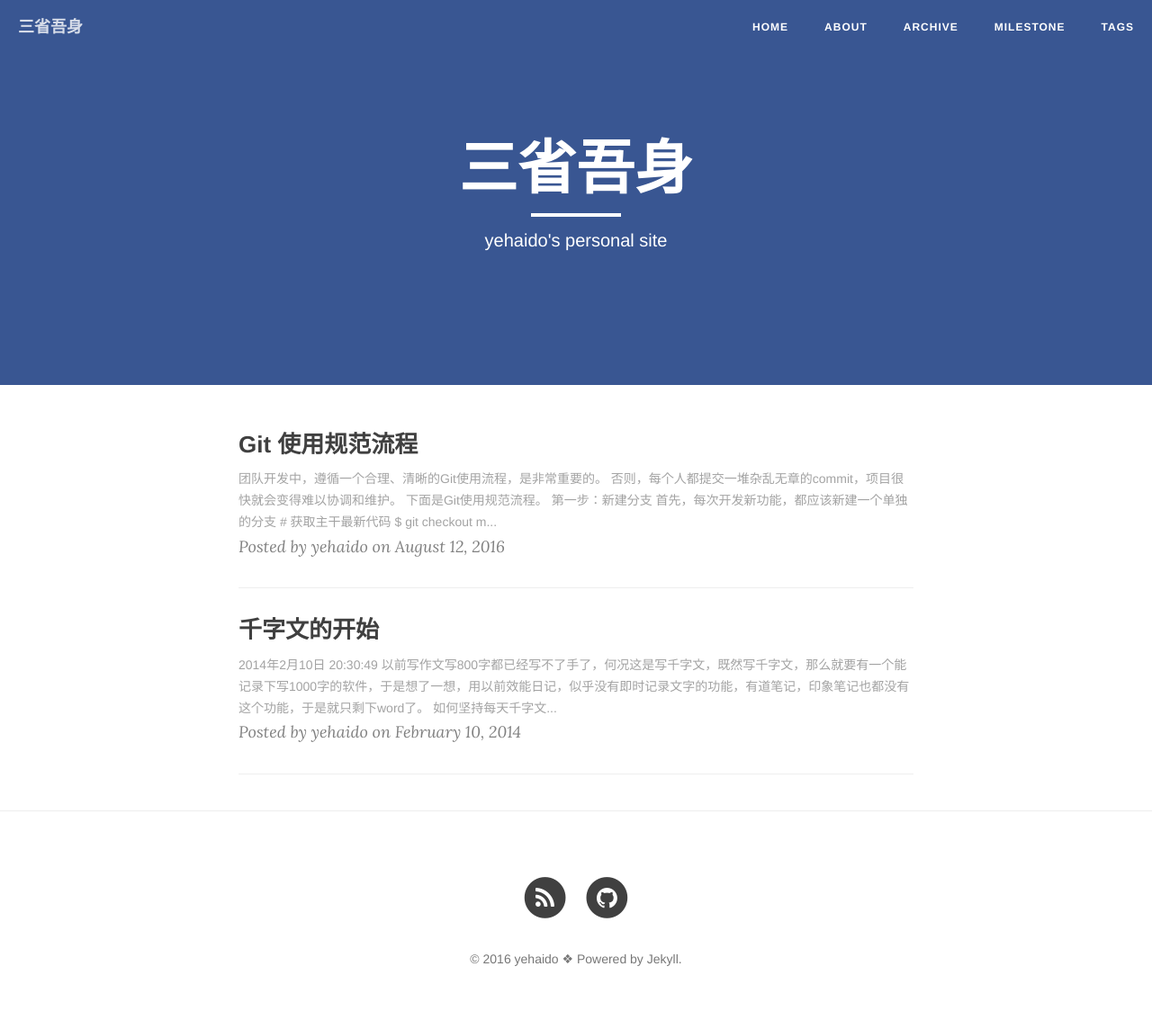
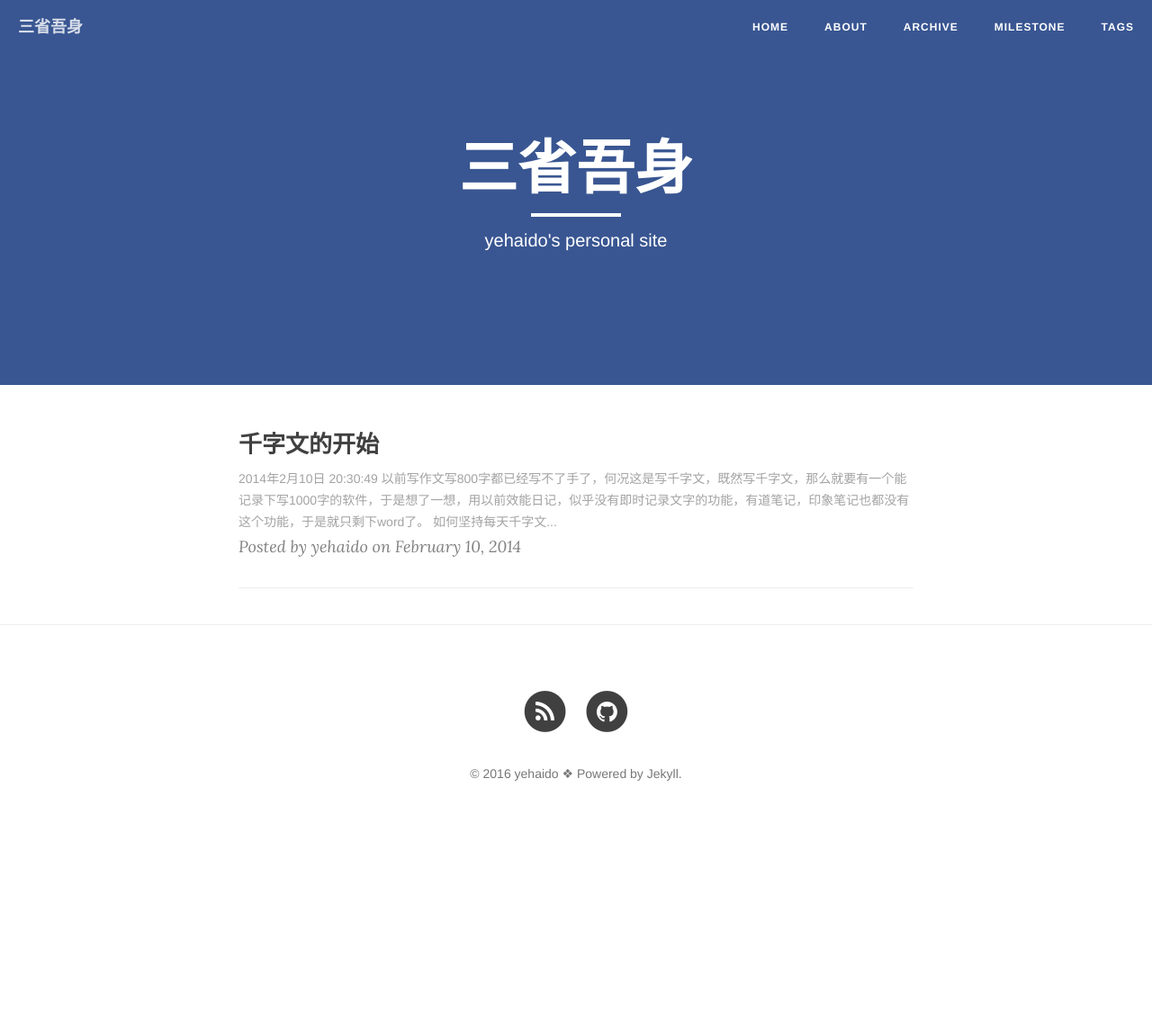
Before and after one commit to yehaido/yehaido.github.com, a Jekyll site: the page built from index.html, in a window 1280 px wide. Shown: the whole page at 90% size. Built offline with Jekyll 4.4.1, drawn with Linux system fonts in a browser that asks for light colours; nearby versions of some CDN libraries; Markdown is read by kramdown in place of the engine named in the settings; the list of posts is cut into pages by our own code; comment, search, counter and statistics services are not loaded; after the commit the page ends 937 px from its top, so only the background shows below that; some of the changed lines change nothing that is shown.

Commit message:
fix some bugs

````diff
--- a/_config.yml
+++ b/_config.yml
@@ -21,11 +21,10 @@ github_username: yehaido
 # Build settings
 # use Github Flavored Markdown !important
 # document: http://jekyllrb.com/docs/configuration/#kramdown
-markdown: kramdown
-highlighter: rouge
+markdown: redcarpet
+highlighter: pygments
 permalink: pretty
 paginate: 8
-pygments: true
 exclude: ["less","node_modules","Gruntfile.js","package.json","README.md"]
 
 # http://en.wikipedia.org/wiki/List_of_tz_database_time_zones
--- a/_posts/2016-08-12-git-use.md
+++ /dev/null
@@ -1,154 +0,0 @@
----
-layout: post
-title: Git 使用规范流程
-date: 2016-08-12
-categories: blog
-tags: [学习,git]
-description:
----
-
-
-团队开发中，遵循一个合理、清晰的Git使用流程，是非常重要的。
-否则，每个人都提交一堆杂乱无章的commit，项目很快就会变得难以协调和维护。
-下面是Git使用规范流程。
-
-
-## 第一步：新建分支
-首先，每次开发新功能，都应该新建一个单独的分支
-```
-# 获取主干最新代码
-$ git checkout master
-$ git pull
-
-# 新建一个开发分支myfeature
-$ git checkout -b myfeature
-```
-
-## 第二步：提交分支commit
-分支修改后，就可以提交commit了。
-```
-$ git add --all
-$ git status
-$ git commit --verbose
-```
-git add 命令的all参数，表示保存所有变化（包括新建、修改和删除）。从Git 2.0开始，all是 git add 的默认参数，所以也可以用 git add . 代替。
-git status 命令，用来查看发生变动的文件。
-git commit 命令的verbose参数，会列出 diff 的结果。
-
-## 第三步：撰写提交信息
-提交commit时，必须给出完整扼要的提交信息，下面是一个范本。
-```
-Present-tense summary under 50 characters
-
-* More information about commit (under 72 characters).
-* More information about commit (under 72 characters).
-
-http://project.management-system.com/ticket/123
-```
-第一行是不超过50个字的提要，然后空一行，罗列出改动原因、主要变动、以及需要注意的问题。最后，提供对应的网址（比如Bug ticket）。
-
-## 第四步：与主干同步
-分支的开发过程中，要经常与主干保持同步。
-```
-$ git fetch origin
-$ git rebase origin/master
-```
-## 第五步：合并commit
-分支开发完成后，很可能有一堆commit，但是合并到主干的时候，往往希望只有一个（或最多两三个）commit，这样不仅清晰，也容易管理。
-那么，怎样才能将多个commit合并呢？这就要用到 git rebase 命令。
-```
-$ git rebase -i origin/master
-```
-git rebase命令的i参数表示互动（interactive），这时git会打开一个互动界面，进行下一步操作。
-下面采用Tute Costa 的例子，来解释怎么合并 commit。
-```
-pick 07c5abd Introduce OpenPGP and teach basic usage
-pick 3e7ee36 Hey kids, stop all the highlighting
-pick fa20af3 git interactive rebase, squash, amend
-
-# Rebase 8db7e8b..fa20af3 onto 8db7e8b
-#
-# Commands:
-#  p, pick = use commit
-#  r, reword = use commit, but edit the commit message
-#  e, edit = use commit, but stop for amending
-#  s, squash = use commit, but meld into previous commit
-#  f, fixup = like "squash", but discard this commit's log message
-#  x, exec = run command (the rest of the line) using shell
-#
-# These lines can be re-ordered; they are executed from top to bottom.
-#
-# If you remove a line here THAT COMMIT WILL BE LOST.
-#
-# However, if you remove everything, the rebase will be aborted.
-#
-# Note that empty commits are commented out
-```
-上面的互动界面，先列出当前分支最新的4个commit（越下面越新）。每个commit前面有一个操作命令，默认是pick，表示该行commit被选中，要进行rebase操作。
-4个commit的下面是一大堆注释，列出可以使用的命令。
-```
-pick：正常选中
-reword：选中，并且修改提交信息；
-edit：选中，rebase时会暂停，允许你修改这个commit（参考这里）
-squash：选中，会将当前commit与上一个commit合并
-fixup：与squash相同，但不会保存当前commit的提交信息
-exec：执行其他shell命令
-```
-上面这6个命令当中，squash和fixup可以用来合并commit。先把需要合并的commit前面的动词，改成squash（或者s）。
-```
-pick 07c5abd Introduce OpenPGP and teach basic usage
-s de9b1eb Fix PostChecker::Post#urls
-s 3e7ee36 Hey kids, stop all the highlighting
-pick fa20af3 git interactive rebase, squash, amend
-```
-这样一改，执行后，当前分支只会剩下两个commit。第二行和第三行的commit，都会合并到第一行的commit。提交信息会同时包含，这三个commit的提交信息。
-```
-# This is a combination of 3 commits.
-# The first commit's message is:
-Introduce OpenPGP and teach basic usage
-
-# This is the 2nd commit message:
-Fix PostChecker::Post#urls
-
-# This is the 3rd commit message:
-Hey kids, stop all the highlighting
-```
-如果将第三行的squash命令改成fixup命令。
-```
-pick 07c5abd Introduce OpenPGP and teach basic usage
-s de9b1eb Fix PostChecker::Post#urls
-f 3e7ee36 Hey kids, stop all the highlighting
-pick fa20af3 git interactive rebase, squash, amend
-```
-运行结果相同，还是会生成两个commit，第二行和第三行的commit，都合并到第一行的commit。但是，新的提交信息里面，第三行commit的提交信息，会被注释掉。
-```
-# This is a combination of 3 commits.
-# The first commit's message is:
-Introduce OpenPGP and teach basic usage
-
-# This is the 2nd commit message:
-Fix PostChecker::Post#urls
-
-# This is the 3rd commit message:
-# Hey kids, stop all the highlighting
-```
-Pony Foo提出另外一种合并commit的简便方法，就是先撤销过去5个commit，然后再建一个新的。
-```
-$ git reset HEAD~5
-$ git add .
-$ git commit -am "Here's the bug fix that closes #28"
-$ git push --force
-```
-squash和fixup命令，还可以当作命令行参数使用，自动合并commit。
-```
-$ git commit --fixup
-$ git rebase -i --autosquash
-```
-## 第六步：推送到远程仓库
-合并commit后，就可以推送当前分支到远程仓库了。
-```
-$ git push --force origin myfeature
-```
-git push命令要加上force参数，因为rebase以后，分支历史改变了，跟远程分支不一定兼容，有可能要强行推送
-## 第七步：发出Pull Request
-提交到远程仓库以后，就可以发出 Pull Request 到master分支，然后请求别人进行代码review，确认可以合并到master。
````
